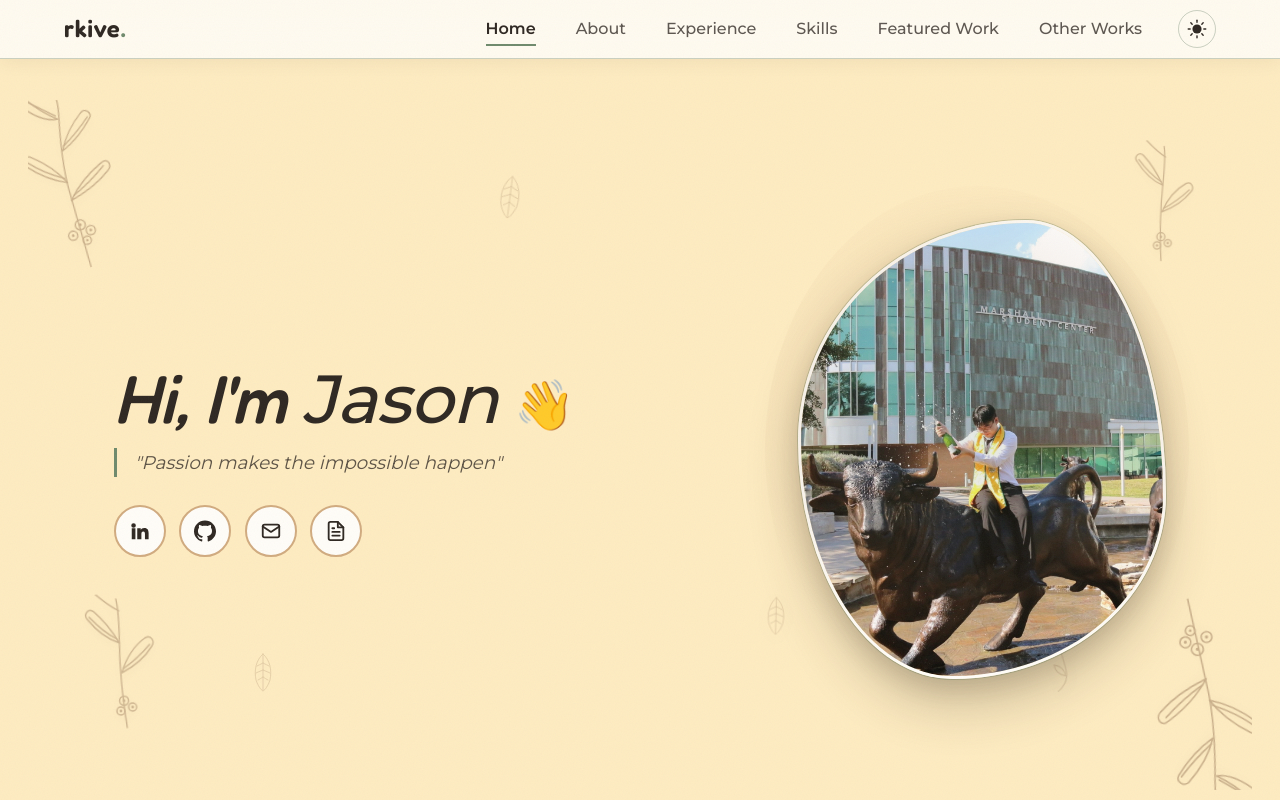
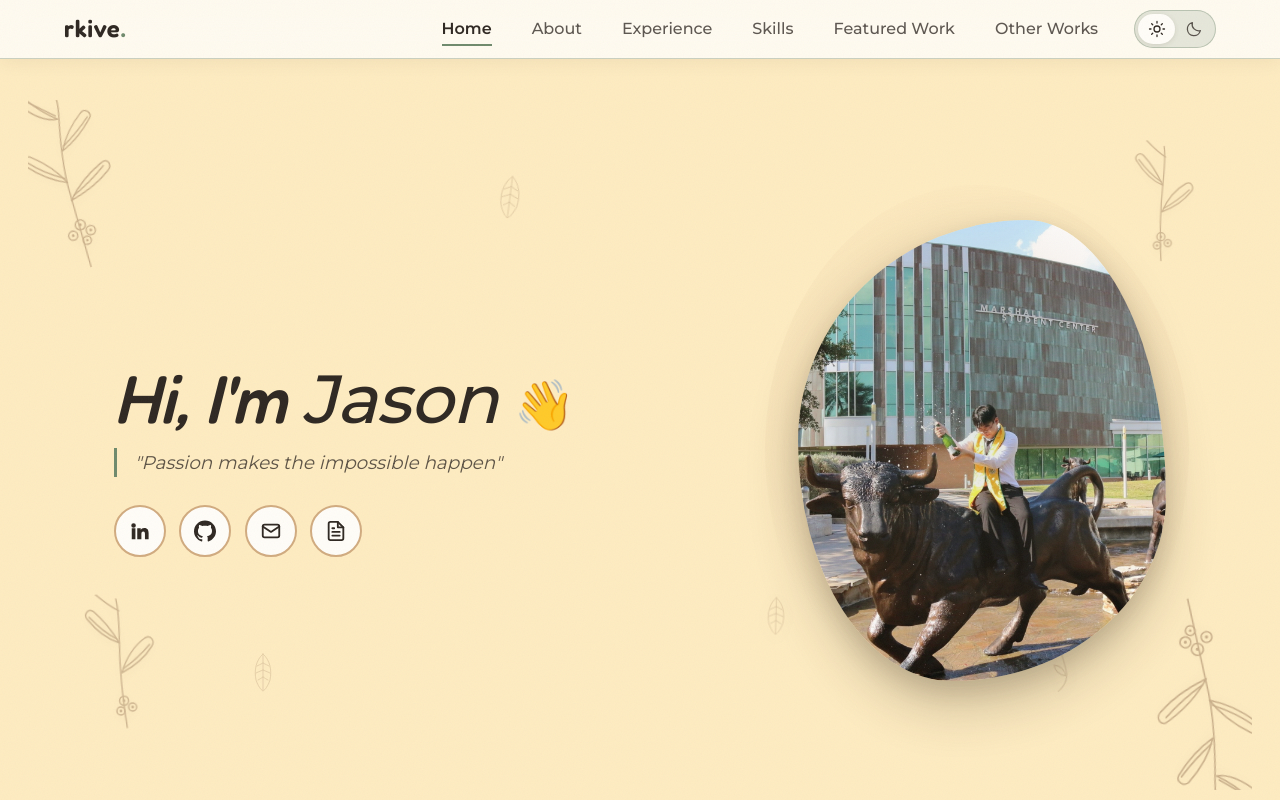
Before and after one commit to jaguan2/personal-portfolio, a React (Vite) app: page / in a window 1280 px wide. Shown: the top 800 px of the page. Built offline with nearby package versions, Linux system fonts and the light colour scheme; a web font is replaced by a local one.

Commit message:
NEW: dark mode!

```diff
--- a/index.html
+++ b/index.html
@@ -24,18 +24,18 @@
     <!-- Theme Color -->
     <meta name="theme-color" content="#2E271F" />
 
-    <!-- Apply saved/system theme before first paint to avoid a flash of the wrong theme -->
+    <!-- Apply saved theme (default light) before first paint to avoid a flash of the wrong theme -->
     <script>
       (function () {
         try {
           var theme = localStorage.getItem('theme')
           if (theme !== 'light' && theme !== 'dark') {
-            theme = window.matchMedia('(prefers-color-scheme: dark)').matches ? 'dark' : 'light'
+            theme = 'light'
           }
           document.documentElement.dataset.theme = theme
           if (theme === 'dark') {
             var meta = document.querySelector('meta[name="theme-color"]')
-            if (meta) meta.content = '#171210'
+            if (meta) meta.content = '#0C1519'
           }
         } catch (e) { /* storage blocked — default light */ }
       })()
--- a/src/App.css
+++ b/src/App.css
@@ -38,48 +38,90 @@
   color-scheme: light;
 }
 
-/* Dark roast — cozy cafe at night. Same warm hue family at lower light:
-   footer darkest → bands → page → cards → golden CTA brightest. */
+/* Americano at night ? palette from the owner's reference:
+   Chinese black #0C1519, dark jungle green #162127, jet #3A3534,
+   coffee #724B39 and antique brass #CF9D7B. */
 [data-theme='dark'] {
-  --bg: #271A11;                        /* deep warm espresso */
-  --bg-warm: #1E1209;                   /* bands go darker than the page at night */
-  --surface: rgba(58, 42, 28, 0.96);    /* raised mocha card — clearly lighter than bg */
-  --surface-solid: #3A2A1C;
-  --footer: #170E08;                    /* darkest roast */
-  --text: #F7EDD8;                      /* cream text */
-  --text-body: rgba(247, 237, 216, 0.9);
-  --text-muted: rgba(247, 237, 216, 0.85);
-  --text-subtle: rgba(247, 237, 216, 0.68);
+  --bg: #0C1519;
+  --bg-warm: #162127;
+  --surface: rgba(58, 53, 52, 0.96);
+  --surface-solid: #3A3534;
+  --footer: #0C1519;
+  --text: #F2E5D9;
+  --text-body: #DDCEC3;
+  --text-muted: #C9B7AA;
+  --text-subtle: #BBA797;
 
-  /* Caramel goes golden — candlelight on metal */
-  --accent: #E2AD64;
-  --accent-soft: #C79A60;
-  --accent-strong: #E5B576;             /* CTA fill — pairs with dark text */
-  --accent-hover: #EFC992;
-  --accent-strong-hover: #F0CB94;
+  --accent: #CF9D7B;
+  --accent-soft: #724B39;
+  --accent-strong: #CF9D7B;
+  --accent-hover: #E0B696;
+  --accent-strong-hover: #E0B696;
 
-  /* Moonlit sage */
-  --leaf: #AAC2A7;
-  --leaf-strong: #BCD2B9;
-  --leaf-hover: #B3C9B0;
-  --leaf-soft: rgba(170, 194, 167, 0.16);
-  --leaf-border: rgba(170, 194, 167, 0.36);
+  --leaf: #CF9D7B;
+  --leaf-strong: #E0B696;
+  --leaf-hover: #E0B696;
+  --leaf-soft: rgba(207, 157, 123, 0.12);
+  --leaf-border: rgba(207, 157, 123, 0.35);
 
-  /* Tonal borders + faint caramel glow instead of black shadows */
-  --border: rgba(247, 237, 216, 0.18);
-  --border-subtle: rgba(226, 173, 100, 0.36);
-  --shadow: 0 0 0 1px #4A3624, 0 10px 30px rgba(226, 173, 100, 0.08);
-  --shadow-hover: 0 0 0 1px #5A4530, 0 14px 36px rgba(226, 173, 100, 0.16);
-
-  --nav-bg: rgba(28, 18, 11, 0.88);
-  --hero-band: #1A1009;
+  --border: rgba(207, 157, 123, 0.22);
+  --border-subtle: rgba(207, 157, 123, 0.32);
+  --shadow: 0 10px 30px rgba(0, 0, 0, 0.3);
+  --shadow-hover: 0 16px 40px rgba(0, 0, 0, 0.4);
+  --nav-bg: rgba(12, 21, 25, 0.94);
+  --hero-band: #162127;
 
   color-scheme: dark;
 }
 
+/* Newer gallery and receipt components share the night palette. */
+[data-theme='dark'] .menu-card {
+  background: linear-gradient(150deg, #3A3534, #162127);
+}
+
+[data-theme='dark'] .menu-item-link {
+  background: var(--bg-warm);
+}
+
+[data-theme='dark'] .menu-item-link:hover {
+  background: var(--accent-strong);
+  color: var(--bg);
+}
+
+[data-theme='dark'] .skill-card {
+  box-shadow: var(--shadow);
+}
+
+[data-theme='dark'] .skill-card:hover {
+  box-shadow: var(--shadow-hover);
+}
+
+[data-theme='dark'] .project-description,
+[data-theme='dark'] .project-highlights li,
+[data-theme='dark'] .skill-name {
+  color: var(--text-body);
+}
+
+[data-theme='dark'] .depth-carousel-arrow {
+  background: #724B39;
+  color: var(--text);
+  border-color: var(--leaf-border);
+}
+
+[data-theme='dark'] .tt-vinyl {
+  fill: #3A3534;
+  stroke: #CF9D7B;
+  stroke-width: 0.6;
+}
+
+[data-theme='dark'] .back-to-top:hover,
+[data-theme='dark'] .skill-card:hover .skill-icon {
+  color: var(--bg);
+}
+
 /* Dark-mode treatments for things tokens can't reach */
 [data-theme='dark'] ::selection {
-  background: rgba(217, 160, 91, 0.38);
+  background: rgba(207, 157, 123, 0.38);
 }
 
 [data-theme='dark'] body::after {
@@ -125,13 +167,50 @@
   filter: brightness(0.92) contrast(1.04);
 }
 
-/* Brief crossfade while the theme switches (class added by the toggle, then removed) */
+/* Fallback for browsers without view transitions. */
 html.theme-fade,
 html.theme-fade body,
 html.theme-fade *,
 html.theme-fade *::before,
 html.theme-fade *::after {
-  transition: background-color 0.35s ease, color 0.35s ease, border-color 0.35s ease, fill 0.35s ease, stroke 0.35s ease !important;
+  transition: background-color 1.1s ease-in-out, color 1.1s ease-in-out, border-color 1.1s ease-in-out, fill 1.1s ease-in-out, stroke 1.1s ease-in-out !important;
+}
+
+/* Snapshot crossfade keeps gradients and decorations in step with the colors. */
+::view-transition-group(root) {
+  animation: none;
+}
+
+::view-transition-image-pair(root) {
+  isolation: isolate;
+}
+
+::view-transition-old(root),
+::view-transition-new(root) {
+  mix-blend-mode: normal;
+  animation-duration: 1.1s;
+  animation-timing-function: ease-in-out;
+  animation-fill-mode: both;
+}
+
+::view-transition-old(root) {
+  animation: none;
+  opacity: 1;
+}
+
+::view-transition-new(root) {
+  animation-name: theme-view-in;
+}
+
+@keyframes theme-view-in {
+  from { opacity: 0; }
+}
+
+@media (prefers-reduced-motion: reduce) {
+  ::view-transition-old(root),
+  ::view-transition-new(root) {
+    animation: none;
+  }
 }
 
 * {
--- a/src/components/Header.css
+++ b/src/components/Header.css
@@ -7,14 +7,14 @@
   overflow: hidden;
 }
 
-/* At night the hero panel gets a warm lamplight pool instead of flat cream */
-[data-theme='dark'] .hero-panel {
-  background: radial-gradient(ellipse at 50% 28%, #3C2B1B 0%, var(--bg) 70%);
+/* Put the night glow across the full hero so the inset panel has no seam. */
+[data-theme='dark'] #header {
+  background: radial-gradient(ellipse at 65% 35%, rgba(114, 75, 57, 0.3) 0%, var(--bg) 70%);
 }
 
 .hero-panel {
   position: relative;
-  background: var(--bg);
+  background: transparent;
   border-radius: 0;
   min-height: calc(100vh - 128px);
   overflow: hidden;
@@ -261,9 +261,8 @@ body.loaded .header-text .wave {
   height: auto;
   object-fit: cover;
   border-radius: 62% 38% 58% 42% / 48% 60% 40% 52%;
-  border: 3px solid var(--surface-solid);
+  border: 0;
   box-shadow:
-    0 0 0 1px var(--leaf-border),
     0 10px 22px rgba(59, 42, 30, 0.16),
     0 26px 52px rgba(59, 42, 30, 0.24);
   transition: transform 0.5s ease, box-shadow 0.5s ease, border-radius 0.6s ease;
@@ -274,7 +273,6 @@ body.loaded .header-text .wave {
     transform: scale(1.03) rotate(-1deg);
     border-radius: 50% 50% 52% 48% / 56% 44% 56% 44%;
     box-shadow:
-      0 0 0 1px var(--leaf),
       0 14px 30px rgba(59, 42, 30, 0.2),
       0 30px 60px rgba(59, 42, 30, 0.3);
   }
--- a/src/components/Navbar.css
+++ b/src/components/Navbar.css
@@ -283,3 +283,9 @@ nav {
     font-size: 14px;
   }
 }
+
+@media (max-width: 768px) {
+  [data-theme='dark'] nav {
+    background: var(--bg);
+  }
+}
--- a/src/components/ThemeToggle.css
+++ b/src/components/ThemeToggle.css
@@ -1,60 +1,73 @@
 .theme-toggle {
-  display: inline-flex;
+  position: relative;
+  display: inline-grid;
+  grid-template-columns: 1fr 1fr;
+  align-items: center;
+  flex-shrink: 0;
+  width: 82px;
+  height: 38px;
+  padding: 3px;
+  border-radius: 999px;
+  border: 1px solid var(--leaf-border);
+  background: var(--leaf-soft);
+  color: var(--text-muted);
+  cursor: pointer;
+  transition: border-color 0.3s ease;
+}
+
+.theme-toggle::before {
+  content: '';
+  position: absolute;
+  top: 3px;
+  bottom: 3px;
+  left: 3px;
+  width: calc((100% - 6px) / 2);
+  border-radius: inherit;
+  background: var(--surface-solid);
+  box-shadow: 0 1px 5px rgba(46, 39, 33, 0.12);
+  transition: transform 0.65s ease-in-out, background-color 0.65s ease-in-out;
+}
+
+.theme-toggle.is-dark::before {
+  transform: translateX(100%);
+  background: var(--accent);
+}
+
+.theme-toggle-label {
+  position: relative;
+  z-index: 1;
+  display: flex;
   align-items: center;
   justify-content: center;
-  width: 38px;
-  height: 38px;
-  border-radius: 50%;
-  border: 1px solid var(--leaf-border);
-  background: transparent;
+  transition: color 0.65s ease-in-out;
+}
+
+.theme-toggle-light {
   color: var(--text);
-  cursor: pointer;
-  transition: background 0.3s ease, border-color 0.3s ease, color 0.3s ease;
+}
+
+.theme-toggle.is-dark .theme-toggle-light {
+  color: var(--text-muted);
+}
+
+.theme-toggle.is-dark .theme-toggle-dark {
+  color: var(--bg);
 }
 
 .theme-toggle:hover {
-  background: var(--leaf-soft);
   border-color: var(--leaf);
-}
-
-.theme-toggle:active {
-  transform: scale(0.94);
-}
-
-/* Sun ↔ moon morph: the masked circle slides in to "bite" the sun into a crescent
-   while the rays retract */
-.tt-sun {
-  transform-origin: 12px 12px;
-  transition: transform 0.45s cubic-bezier(0.34, 1.56, 0.64, 1);
-}
-
-.tt-moon {
-  transition: cx 0.45s cubic-bezier(0.34, 1.56, 0.64, 1), cy 0.45s cubic-bezier(0.34, 1.56, 0.64, 1);
-}
-
-.tt-rays {
-  transform-origin: 12px 12px;
-  transition: transform 0.45s ease, opacity 0.3s ease;
-}
-
-.theme-toggle.is-dark .tt-sun {
-  transform: scale(1.6);
-}
-
-.theme-toggle.is-dark .tt-moon {
-  cx: 17;
-  cy: 7;
-}
-
-.theme-toggle.is-dark .tt-rays {
-  transform: scale(0.5) rotate(45deg);
-  opacity: 0;
 }
 
 @media (max-width: 768px) {
   .theme-toggle {
-    width: 42px;
-    height: 42px;
-    min-height: 0;
+    width: 90px;
+    height: 44px;
   }
 }
+
+@media (prefers-reduced-motion: reduce) {
+  .theme-toggle::before,
+  .theme-toggle-label {
+    transition: none;
+  }
+}
--- a/src/components/ThemeToggle.jsx
+++ b/src/components/ThemeToggle.jsx
@@ -1,54 +1,72 @@
-import { useState } from 'react'
+import { useEffect, useRef, useState } from 'react'
 import './ThemeToggle.css'
 
 function ThemeToggle() {
   const [dark, setDark] = useState(() => document.documentElement.dataset.theme === 'dark')
 
+  const transitionRef = useRef(null)
+  const fadeTimerRef = useRef(null)
+
+  useEffect(() => () => {
+    transitionRef.current?.skipTransition()
+    window.clearTimeout(fadeTimerRef.current)
+    document.documentElement.classList.remove('theme-fade')
+  }, [])
+
   const toggle = () => {
-    const next = !dark
-    setDark(next)
-    const theme = next ? 'dark' : 'light'
-
-    // Brief global transition so the swap fades instead of snapping
-    document.documentElement.classList.add('theme-fade')
-    document.documentElement.dataset.theme = theme
-    window.setTimeout(() => document.documentElement.classList.remove('theme-fade'), 400)
-
-    try {
-      localStorage.setItem('theme', theme)
-    } catch {
-      /* storage blocked — theme still applies for this visit */
+    const root = document.documentElement
+    const theme = root.dataset.theme === 'dark' ? 'light' : 'dark'
+    const reducedMotion = window.matchMedia('(prefers-reduced-motion: reduce)').matches
+    const applyTheme = () => {
+      root.dataset.theme = theme
+      setDark(theme === 'dark')
+      try {
+        localStorage.setItem('theme', theme)
+      } catch {
+        /* storage blocked ? theme still applies for this visit */
+      }
+      const meta = document.querySelector('meta[name="theme-color"]')
+      if (meta) meta.content = theme === 'dark' ? '#0C1519' : '#2E271F'
     }
 
-    const meta = document.querySelector('meta[name="theme-color"]')
-    if (meta) meta.content = next ? '#171210' : '#2E271F'
+    transitionRef.current?.skipTransition()
+    window.clearTimeout(fadeTimerRef.current)
+    root.classList.remove('theme-fade')
+
+    if (!reducedMotion && typeof document.startViewTransition === 'function') {
+      // Crossfade complete views, including gradients, photos and decorations.
+      transitionRef.current = document.startViewTransition(applyTheme)
+    } else if (!reducedMotion) {
+      root.classList.add('theme-fade')
+      // Commit the transition styles before changing the theme colors.
+      void root.offsetWidth
+      applyTheme()
+      fadeTimerRef.current = window.setTimeout(() => root.classList.remove('theme-fade'), 1200)
+    } else {
+      applyTheme()
+    }
   }
 
   return (
     <button
+      type="button"
+      role="switch"
       className={`theme-toggle ${dark ? 'is-dark' : ''}`}
       onClick={toggle}
-      aria-label={dark ? 'Switch to light mode' : 'Switch to dark mode'}
-      aria-pressed={dark}
-      title={dark ? 'Light mode' : 'Dark mode'}
+      aria-label="Dark mode"
+      aria-checked={dark}
     >
-      <svg viewBox="0 0 24 24" width="20" height="20" aria-hidden="true">
-        <mask id="theme-toggle-moon">
-          <rect width="24" height="24" fill="white" />
-          <circle className="tt-moon" cx="30" cy="2" r="8" fill="black" />
-        </mask>
-        <circle className="tt-sun" cx="12" cy="12" r="5.5" fill="currentColor" mask="url(#theme-toggle-moon)" />
-        <g className="tt-rays" stroke="currentColor" strokeWidth="1.7" strokeLinecap="round">
-          <line x1="12" y1="1.5" x2="12" y2="3.8" />
-          <line x1="12" y1="20.2" x2="12" y2="22.5" />
-          <line x1="1.5" y1="12" x2="3.8" y2="12" />
-          <line x1="20.2" y1="12" x2="22.5" y2="12" />
-          <line x1="4.6" y1="4.6" x2="6.2" y2="6.2" />
-          <line x1="17.8" y1="17.8" x2="19.4" y2="19.4" />
-          <line x1="4.6" y1="19.4" x2="6.2" y2="17.8" />
-          <line x1="17.8" y1="6.2" x2="19.4" y2="4.6" />
-        </g>
-      </svg>
+      <span className="theme-toggle-label theme-toggle-light" aria-hidden="true">
+        <svg viewBox="0 0 24 24" width="18" height="18" fill="none" stroke="currentColor" strokeWidth="1.7" strokeLinecap="round">
+          <circle cx="12" cy="12" r="4" />
+          <path d="M12 2v2m0 16v2M2 12h2m16 0h2M4.9 4.9l1.4 1.4m11.4 11.4 1.4 1.4M4.9 19.1l1.4-1.4M17.7 6.3l1.4-1.4" />
+        </svg>
+      </span>
+      <span className="theme-toggle-label theme-toggle-dark" aria-hidden="true">
+        <svg viewBox="0 0 24 24" width="18" height="18" fill="none" stroke="currentColor" strokeWidth="1.7" strokeLinecap="round" strokeLinejoin="round">
+          <path d="M20.5 14.2A8.8 8.8 0 0 1 9.8 3.5a8.8 8.8 0 1 0 10.7 10.7Z" />
+        </svg>
+      </span>
     </button>
   )
 }
```
Also changed, not shown: src/assets/moon-crescent.svg, src/assets/sparkle.svg.
